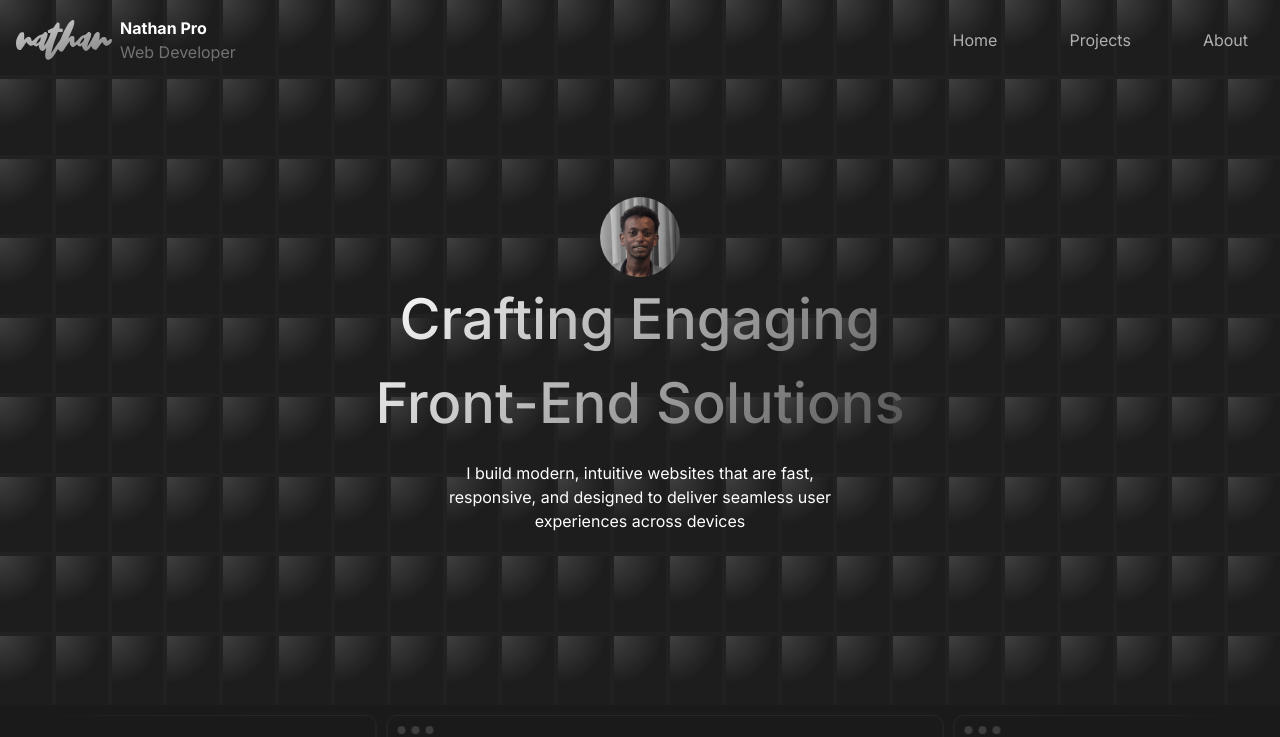
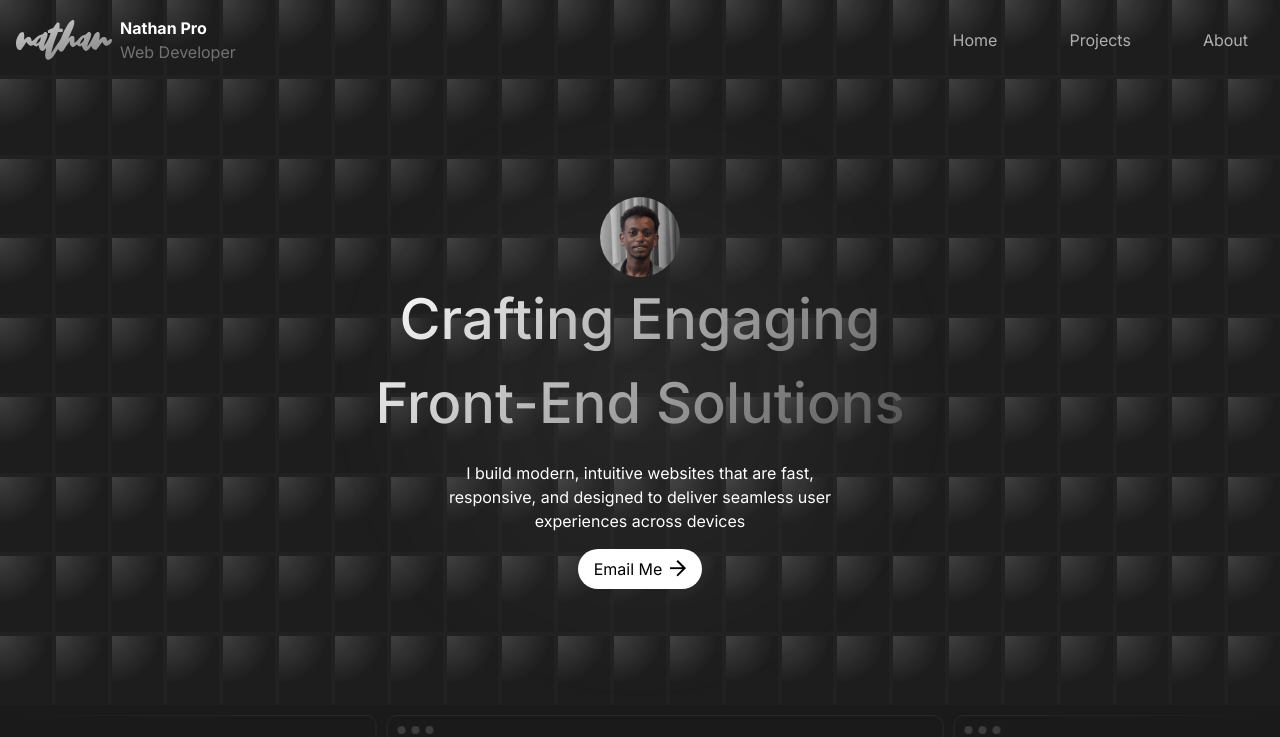
Before and after one commit to NatanPro2016/nathanpro, a Next.js app: page / in a window 1280 px wide. Shown: the top 737 px of the page. Built offline with nearby package versions, Linux system fonts and the light colour scheme.

Commit message:
ching projects picture

```diff
--- a/project-list.json
+++ b/project-list.json
@@ -50,7 +50,7 @@
         "description":"You can find other projects in my git-hub",
         "link":"https://github.com/NatanPro2016/",
         "github":"https://github.com/NatanPro2016/",
-        "img":"/projects.jpg"
+        "img":"/projects.png"
 
     }
 
--- a/src/app/components/Hero.tsx
+++ b/src/app/components/Hero.tsx
@@ -43,7 +43,7 @@ const Hero = () => {
       </div>
       <Nav />
 
-      <div className="flex items-center justify-center flex-col h-full w-full text-center p-4">
+      <div className="flex items-center justify-center flex-col h-full w-full text-center relatve z-10 p-4">
         <Image
           src="/radial.png"
           alt=""
@@ -65,10 +65,10 @@ const Hero = () => {
           I build modern, intuitive websites that are fast, responsive, and
           designed to deliver seamless user experiences across devices
         </p>
-        <div className="mt-4">
+        <div className="mt-4 relatve z-10">
           <a
             href="mailto:nathanpro.web@gmail.com"
-            className="px-4 text-bold flex items-center gap-2 hover:gap-4 transition-all cursor-pointer py-2 rounded-full bg-white text-black"
+            className="px-4 text-bold flex items-center gap-2 hover:gap-4 transition-all cursor-pointer py-2 rounded-full bg-white text-black relative z-10"
           >
             Email Me
             <Image
```
Also changed, not shown: public/projects.png (added), 1 other file (tests, documents, lock files or other folders).
